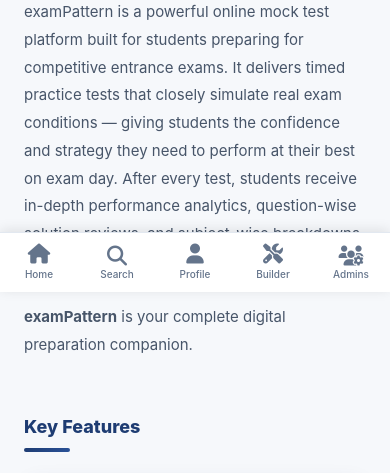
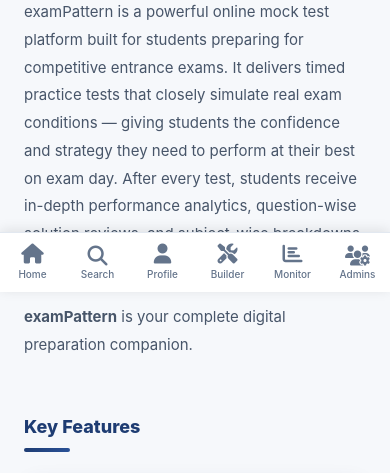
Before and after one commit to prathibhasolutions/examPattern, a Django app: page /about/ in a window 390 px wide. Shown: the part 552-1025 px from the top of the page. Run offline with Django 5.2, Linux system fonts and the light colour scheme; the visitor is signed in with stand-in values (Sample User, id 1).

Commit message:
added student monitor in mobile

```diff
--- a/templates/base.html
+++ b/templates/base.html
@@ -102,6 +102,11 @@
       <a href="/builder/">
         <i class="fas fa-tools"></i>
         <span>Builder</span>
+      </a>
+      <a href="/monitor/"
+         class="{% if 'monitor' in request.resolver_match.namespace %}active{% endif %}">
+        <i class="fas fa-chart-bar"></i>
+        <span>Monitor</span>
       </a>
       {% endif %}
       {% if user.is_superuser %}
```
